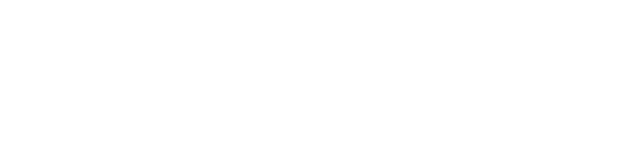
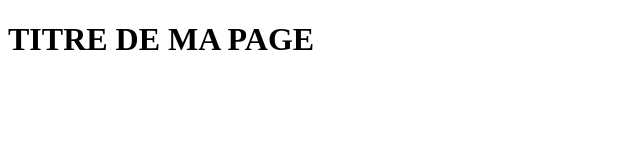
Before and after one commit to testlonghai/projet, a plain HTML site: page jour5/index.html in a window 1280 px wide. Shown: the whole page, without its empty margins (0-640 px from the left). Drawn offline with Linux system fonts and the light colour scheme.

Commit message:
ajout h1

```diff
--- a/jour5/index.html
+++ b/jour5/index.html
@@ -8,8 +8,7 @@
 </head>
 <body>
     <header>
-
-
+        <h1>TITRE DE MA PAGE</h1>
     </header>
     <main>
 
```
